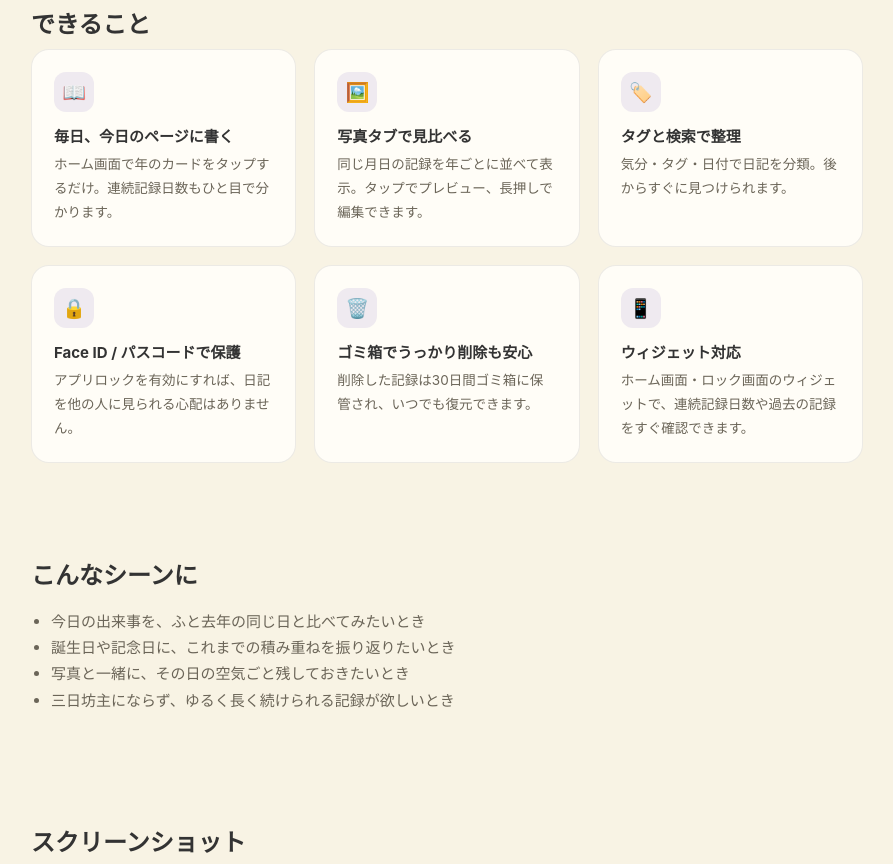
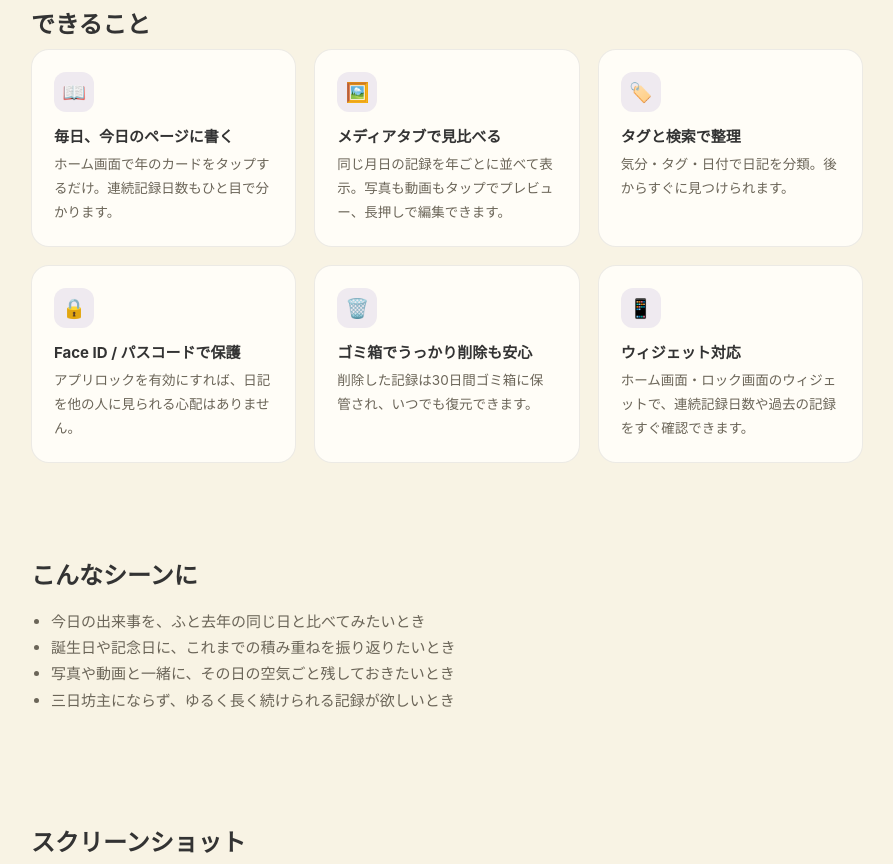
Before and after one commit to ma-inaba/ma-inaba.github.io, a plain HTML site: page apps/ten-year-diary.html in a window 1280 px wide. Shown: the part 640-1504 px from the top of the page, without its empty margins (193-1086 px from the left). Drawn offline with Linux system fonts and the light colour scheme; a web font is replaced by a local one.

Commit message:
写真タブの改名・動画対応にあわせて表記を更新
「写真タブ」を「メディアタブ」に、写真のみの説明を写真・動画に更新。

Co-Authored-By: Claude Sonnet 5 <noreply@anthropic.com>

```diff
--- a/apps/ten-year-diary.html
+++ b/apps/ten-year-diary.html
@@ -60,8 +60,8 @@
             </div>
             <div class="feature-card">
                 <div class="icon">🖼️</div>
-                <h3>写真タブで見比べる</h3>
-                <p>同じ月日の記録を年ごとに並べて表示。タップでプレビュー、長押しで編集できます。</p>
+                <h3>メディアタブで見比べる</h3>
+                <p>同じ月日の記録を年ごとに並べて表示。写真も動画もタップでプレビュー、長押しで編集できます。</p>
             </div>
             <div class="feature-card">
                 <div class="icon">🏷️</div>
@@ -92,7 +92,7 @@
             <ul>
                 <li>今日の出来事を、ふと去年の同じ日と比べてみたいとき</li>
                 <li>誕生日や記念日に、これまでの積み重ねを振り返りたいとき</li>
-                <li>写真と一緒に、その日の空気ごと残しておきたいとき</li>
+                <li>写真や動画と一緒に、その日の空気ごと残しておきたいとき</li>
                 <li>三日坊主にならず、ゆるく長く続けられる記録が欲しいとき</li>
             </ul>
         </div>
@@ -102,7 +102,7 @@
         <h2>スクリーンショット</h2>
         <div class="screenshot-strip">
             <img class="screenshot-img" src="../assets/screenshots/home.png" alt="ホーム画面" />
-            <img class="screenshot-img" src="../assets/screenshots/photos.png" alt="写真タブ" />
+            <img class="screenshot-img" src="../assets/screenshots/photos.png" alt="メディアタブ" />
             <img class="screenshot-img" src="../assets/screenshots/editor.png" alt="編集画面" />
             <img class="screenshot-img" src="../assets/screenshots/search.png" alt="検索画面" />
         </div>
```
